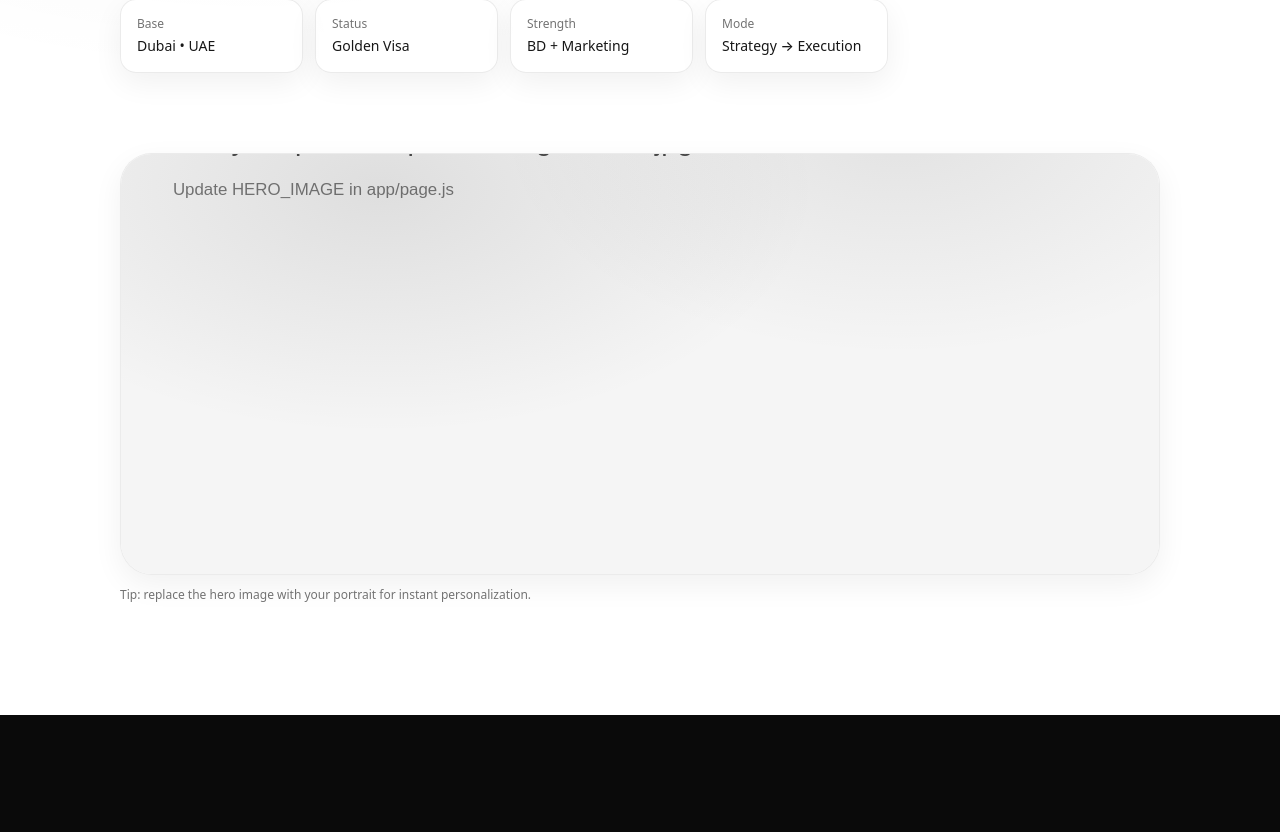
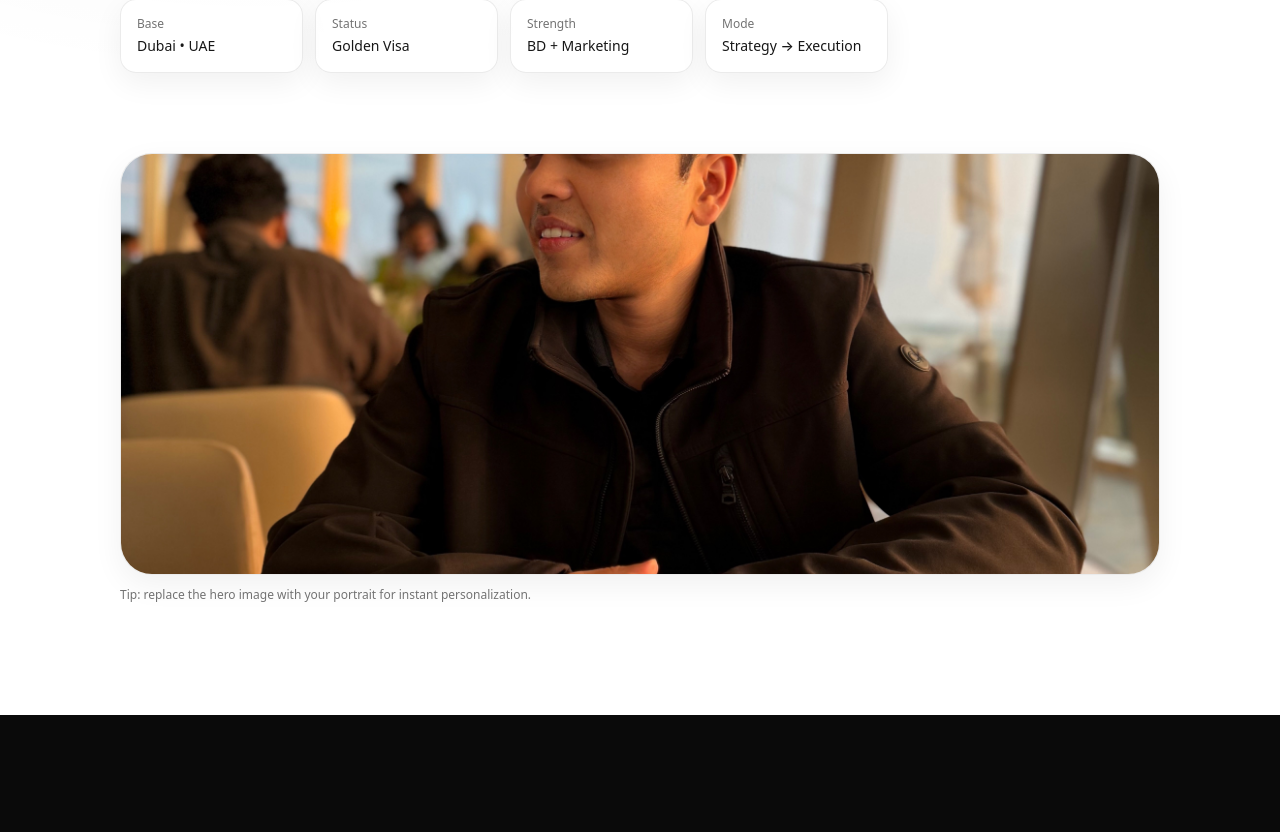
Before and after one commit to vishnukantr/vishnukantr.com, a Next.js app: page / in a window 1280 px wide. Shown: the part 508-1340 px from the top of the page. Built offline with nearby package versions, Linux system fonts and the light colour scheme.

Commit message:
Update page.js

```diff
--- a/app/page.js
+++ b/app/page.js
@@ -4,8 +4,8 @@ import { motion, useScroll, useTransform } from "framer-motion";
 import { Reveal } from "@/components/Reveal";
 import { useEffect, useState } from "react";
 
-const HERO_IMAGE = "/images/hero.svg";   // replace with /images/hero.jpg
-const AMWAAJ_IMAGE = "/images/amwaaj.svg"; // replace with /images/amwaaj.jpg
+const HERO_IMAGE = "/images/hero.JPG";
+const AMWAAJ_IMAGE = "/images/Amwaajes.jpg";
 
 function Nav() {
   const [open, setOpen] = useState(false);
```
